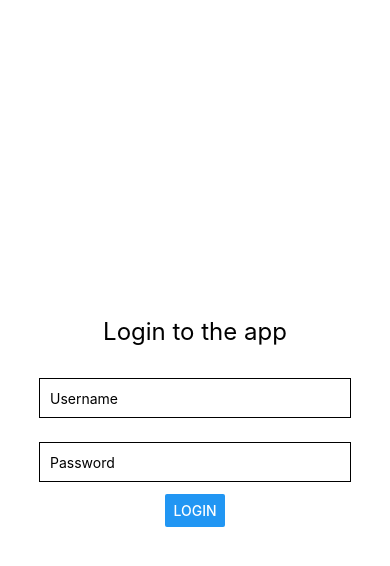
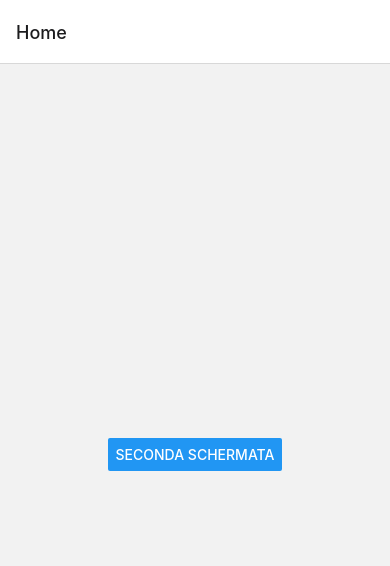
Before and after one commit to isdimaggio/hivelink, a React Native app in the folder frontend/: screen / in a window 390 px wide. Shown: the top 566 px of the page. Built offline with nearby package versions, Linux system fonts and the light colour scheme.

Commit message:
2 schermate
ado mo abbiamo pure due schermatew

```diff
--- a/frontend/App.js
+++ b/frontend/App.js
@@ -1,4 +1,67 @@
-import React, { useState } from 'react';
+import { StatusBar } from 'expo-status-bar';
+import { StyleSheet, Text, View, Button, Alert } from 'react-native';
+import { NavigationContainer } from '@react-navigation/native';
+import {createNativeStackNavigator} from '@react-navigation/native-stack';
+
+const Stack = createNativeStackNavigator();
+
+
+const SecondaSchermata = ({navigation}) => {
+    return(
+        <View style = {styles.container}>
+            <Button
+                title = "Home"
+                onPress={() => navigation.navigate('Home')}
+            />
+        </View>
+    )
+}
+
+const Home = ({navigation}) => {
+    return(
+        <View style = {styles.container}>
+            <Button
+                title = "seconda schermata"
+                onPress={() => navigation.navigate('SecondaSchermata')}
+            />
+        </View>
+    )
+}
+
+export default function App() {
+    return (
+        <NavigationContainer>
+            <Stack.Navigator>
+                <Stack.Screen name = "Home" component = {Home}/>
+                <Stack.Screen name = "SecondaSchermata" component = {SecondaSchermata}/>
+            </Stack.Navigator>
+        </NavigationContainer>
+    );
+}
+
+
+
+
+const styles = StyleSheet.create({
+    container: {
+        flex: 1,
+        alignItems: 'center',
+        justifyContent: 'center',
+    },
+    title: {
+        fontSize: 24,
+        marginBottom: 20,
+    },
+    input: {
+        width: '80%',
+        height: 40,
+        margin: 12,
+        borderWidth: 1,
+        padding: 10,
+    },
+});
+
+/*import React, { useState } from 'react';
 import { View, Text, TextInput, Button, StyleSheet } from 'react-native';
 
 const HomeScreen = () => {
@@ -67,4 +130,4 @@
     },
 });
 
-export default HomeScreen;
+export default HomeScreen;*/
--- a/frontend/package.json
+++ b/frontend/package.json
@@ -10,12 +10,16 @@
   },
   "dependencies": {
     "@ant-design/react-native": "^5.0.3",
+    "@react-navigation/native": "^6.1.4",
+    "@react-navigation/native-stack": "^6.9.10",
     "antd": "^5.2.1",
     "carbon-native": "^1.3.2",
     "expo": "~47.0.12",
     "expo-status-bar": "~1.4.2",
     "react": "18.1.0",
-    "react-native": "0.70.5"
+    "react-native": "0.70.5",
+    "react-native-safe-area-context": "4.4.1",
+    "react-native-screens": "~3.18.0"
   },
   "devDependencies": {
     "@babel/core": "^7.12.9"
```
Also changed, not shown: 2 other files (tests, documents, lock files or other folders).
